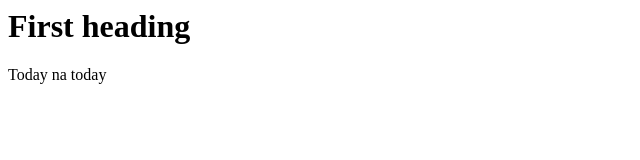
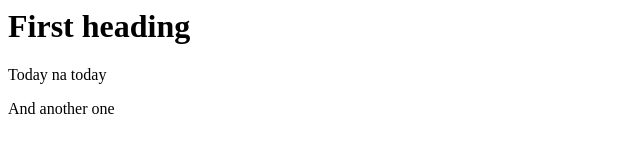
Before and after one commit to Daisi-Sowemimo/GitIn, a plain HTML site: page index.html in a window 1280 px wide. Shown: the whole page, without its empty margins (0-640 px from the left). Drawn offline with Linux system fonts and the light colour scheme.

Commit message:
Add DJ Khaled line

```diff
--- a/index.html
+++ b/index.html
@@ -2,5 +2,6 @@
   <body>
   	<h1>First heading</h1>
   	<p>Today na today</p>
+  	<p>And another one</p>
   </body>
 </html>
```
